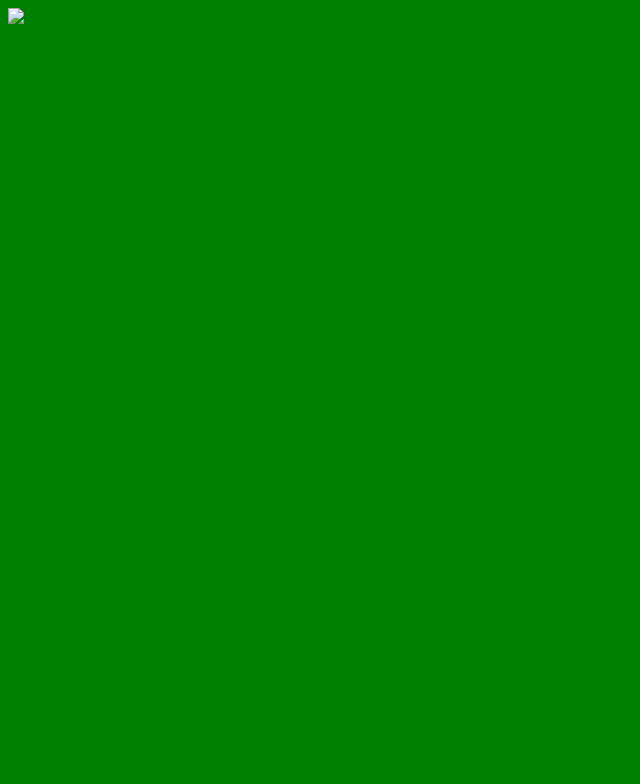
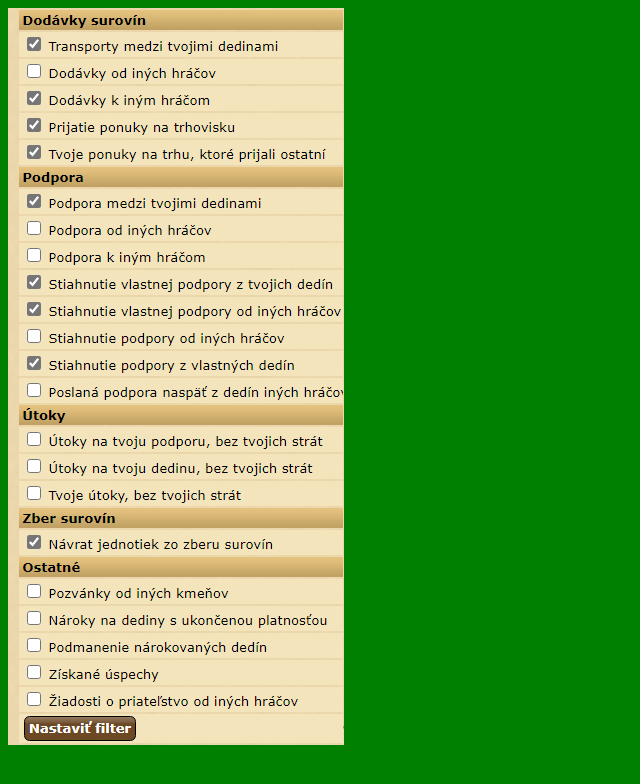
Before and after one commit to vonavkaniejevsetko/vonavkaniejevsetko.github.io, a plain HTML site: page index.html in a window 1280 px wide. Shown: the whole page, without its empty margins (0-640 px from the left). Drawn offline with Linux system fonts and the light colour scheme.

Commit message:
Update index.html

```diff
--- a/index.html
+++ b/index.html
@@ -1,5 +1,5 @@
 <HTML>
   <BODY style="background: green">
-    <IMG src="/filter2/png"></IMG>
+    <IMG src="/filter2.png"></IMG>
   </BODY>
 </HTML>
```
